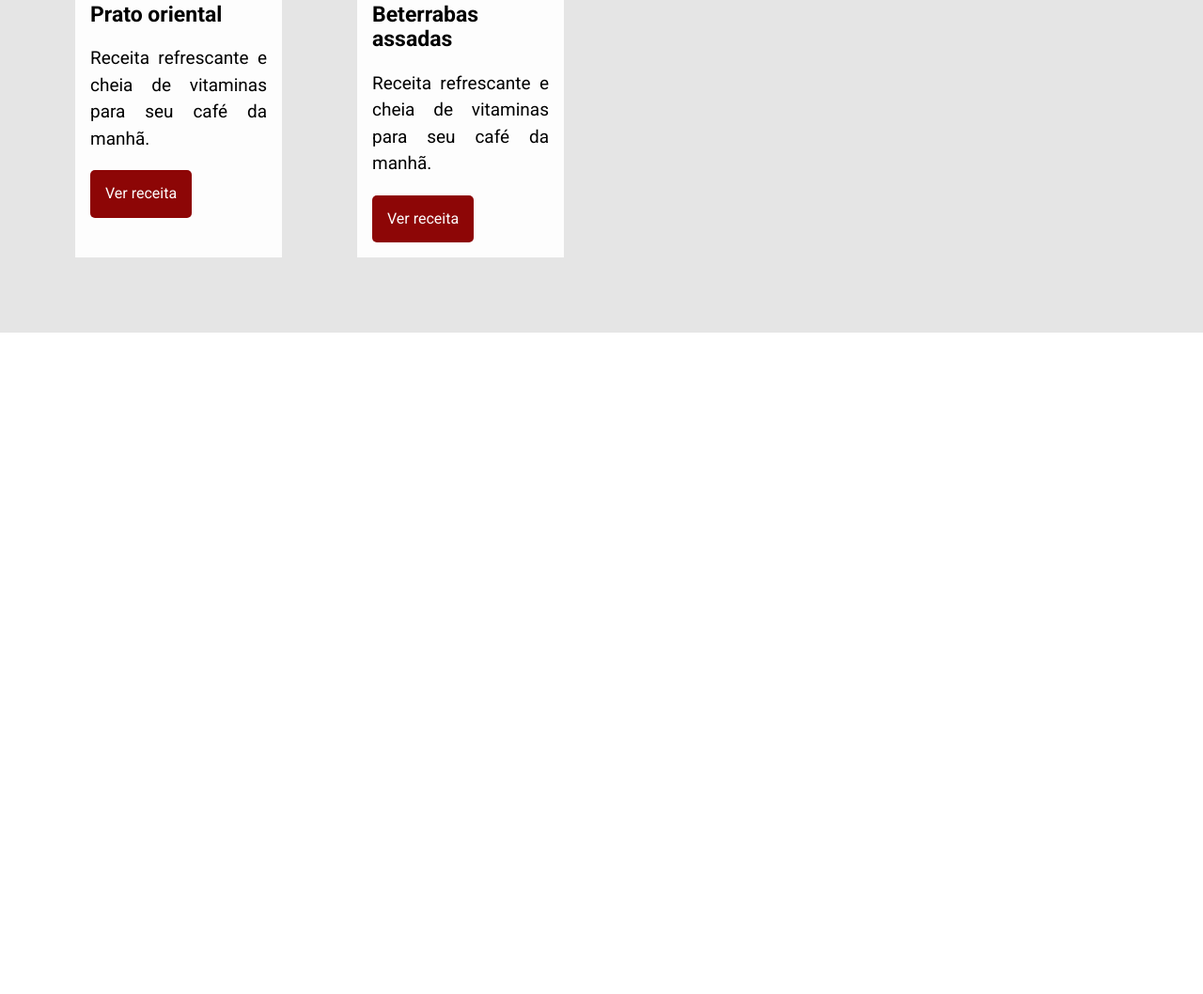
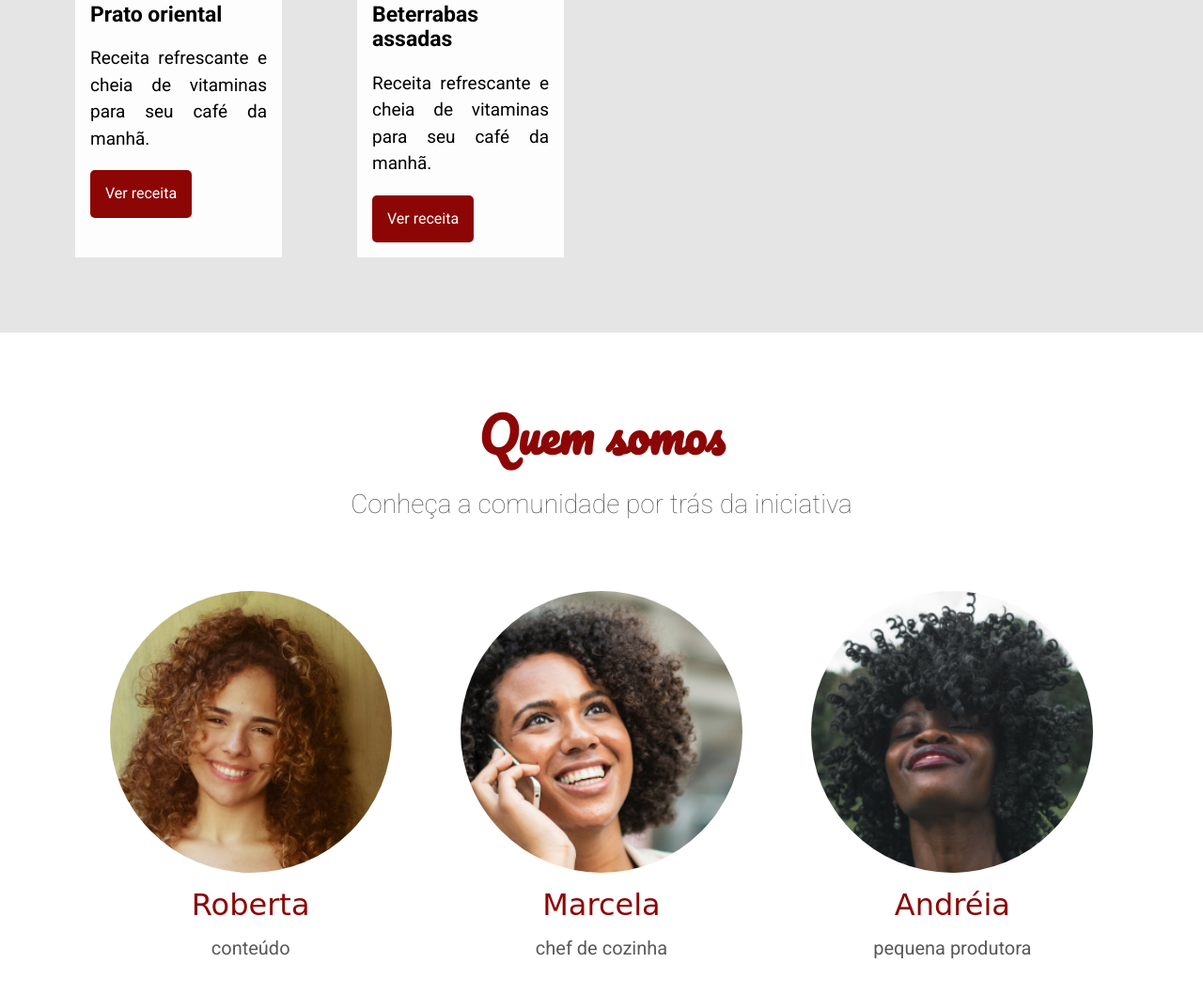
Before and after one commit to jcmpprado/Arquitetura-CSS-Alura, a plain HTML site: page index.html in a window 1280 px wide. Shown: the part 1924-2982 px from the top of the page at 94% size. Before the commit the page ends 2278 px from the top, so only its background shows below. Drawn offline with Linux system fonts and the light colour scheme.

Commit message:
Adiciona secao Quem Somos

```diff
--- /dev/null
+++ b/assets/css/pessoa/pessoa-funcao.css
@@ -0,0 +1,5 @@
+.pessoa__funcao {
+    text-transform: lowercase;
+    color: #595959;
+    font-size: 1.25rem;
+}
--- /dev/null
+++ b/assets/css/pessoa/pessoa-imagem.css
@@ -0,0 +1,21 @@
+.pessoa__imagem {
+    height: 300px;
+    margin: 0 auto;
+    width: 300px;
+    border-radius: 100%;
+    background-repeat: no-repeat;
+    background-size: cover;
+    background-position: center;
+}
+
+.pessoa__imagem--roberta {
+    background-image: url('../../img/pessoas/roberta.jpg');
+}
+
+.pessoa__imagem--marcela {
+    background-image: url('../../img/pessoas/marcela.jpg');
+}
+
+.pessoa__imagem--andreia {
+    background-image: url('../../img/pessoas/andreia.jpg');
+}
--- /dev/null
+++ b/assets/css/pessoa/pessoa-nome.css
@@ -0,0 +1,6 @@
+.pessoa__nome {
+    margin: 1rem 0;
+    font-family: padifico, cursive;
+    color: #8d0606;
+    font-size: 2rem;
+}
--- /dev/null
+++ b/assets/css/pessoa/pessoa.css
@@ -0,0 +1,5 @@
+.pessoa {
+    display: flex;
+    flex-direction: column;
+
+}
--- /dev/null
+++ b/assets/css/pessoas.css
@@ -0,0 +1,5 @@
+.pessoas {
+    display: flex;
+    padding-top: 3rem;
+    justify-content: space-around;
+}
--- /dev/null
+++ b/assets/css/quemSomos/quemSomos-descricao.css
@@ -0,0 +1,5 @@
+.quem-somos__descricao {
+    font-weight: 100;
+    font-size: 1.75rem;
+    color: #595959;
+}
--- /dev/null
+++ b/assets/css/quemSomos/quemSomos-titulo.css
@@ -0,0 +1,6 @@
+.quem-somos__titulo {
+    margin-bottom: 1rem;
+    color: #8d0606;
+    font-size: 3.1875rem;
+    font-family: pacifico, cursive;
+}
--- /dev/null
+++ b/assets/css/quemSomos/quemSomos.css
@@ -0,0 +1,4 @@
+.quem-somos {
+    text-align: center;
+    padding: 5rem;
+}
--- a/index.html
+++ b/index.html
@@ -25,6 +25,14 @@
         <link rel="stylesheet" href="./assets/css/receita/receita-titulo.css">
         <link rel="stylesheet" href="./assets/css/receita/receita-descricao.css">
         <link rel="stylesheet" href="./assets/css/receita/receita-botao.css">
+        <link rel="stylesheet" href="./assets/css/quemSomos/quemSomos.css">
+        <link rel="stylesheet" href="./assets/css/quemSomos/quemSomos-titulo.css">
+        <link rel="stylesheet" href="./assets/css/quemSomos/quemSomos-descricao.css">
+        <link rel="stylesheet" href="./assets/css/pessoas.css">
+        <link rel="stylesheet" href="./assets/css/pessoa/pessoa.css">
+        <link rel="stylesheet" href="./assets/css/pessoa/pessoa-imagem.css">
+        <link rel="stylesheet" href="./assets/css/pessoa/pessoa-nome.css">
+        <link rel="stylesheet" href="./assets/css/pessoa/pessoa-funcao.css">
 
     </head>
     <body>
@@ -97,5 +105,26 @@
                 </div>
             </div>
         </section>
+        <section class="quem-somos">
+            <h3 class="quem-somos__titulo">Quem somos</h3>
+            <p class="quem-somos__descricao">Conheça a comunidade por trás da iniciativa</p>
+            <div class="pessoas">
+                <div class="pessoa">
+                    <div class="pessoa__imagem pessoa__imagem--roberta"></div>
+                    <span class="pessoa__nome">Roberta</span>
+                    <span class="pessoa__funcao">Conteúdo</span>
+                </div>
+                <div class="pessoa">
+                    <div class="pessoa__imagem pessoa__imagem--marcela"></div>
+                    <span class="pessoa__nome">Marcela</span>
+                    <span class="pessoa__funcao">Chef de cozinha</span>
+                </div>
+                <div class="pessoa">
+                    <div class="pessoa__imagem pessoa__imagem--andreia"></div>
+                    <span class="pessoa__nome">Andréia</span>
+                    <span class="pessoa__funcao">Pequena Produtora</span>
+                </div>
+            </div>
+        </section>
     </body>
 </html>
```
